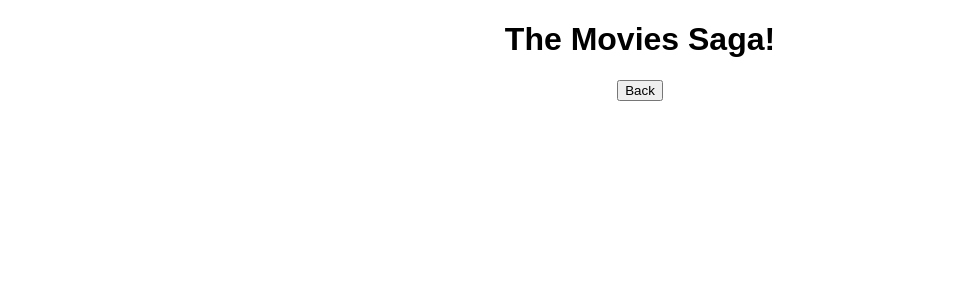
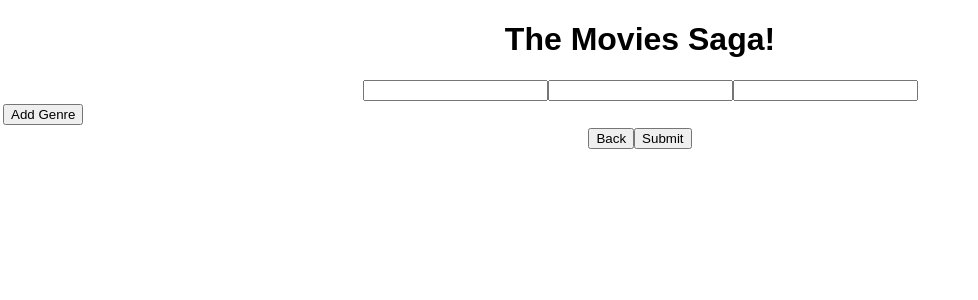
Before and after one commit to whoguy24/weekend-movie-sagas, a React (Create React App) app: page /#/add_movie in a window 1280 px wide. Shown: the top 300 px of the page, without its empty margins (0-978 px from the left). Built offline with nearby package versions, Linux system fonts and the light colour scheme.

Commit message:
Wrote functionality to allow for the adding of multiple genres to a movie.

```diff
--- a/src/components/App/App.js
+++ b/src/components/App/App.js
@@ -20,9 +20,6 @@ function App() {
         <Route path="/add_movie" exact>
           <MovieAdd />
         </Route>
-
-        {/* Add Movie page */}
-
       </Router>
     </div>
   );
--- /dev/null
+++ b/src/components/GenreDropdown/GenreDropdown.jsx
@@ -0,0 +1,43 @@
+// IMPORT COMPONENTS
+import { useState, useEffect } from 'react';
+import { useSelector, useDispatch } from 'react-redux';
+
+// COMPONENT FUNCTION
+function GenresDropdown () {
+
+    // Define Import Variables
+    const dispatch = useDispatch();
+
+    // Define Redux Store Variables
+    const genres = useSelector(store => store.genres);
+
+    // Define Local State Variables
+    let [id, setId] = useState(0);
+
+    function handleGenreDropdown (id) {
+        setId(id);
+    }
+
+    // Run Code on Page Load
+    useEffect(() => {
+        dispatch({ type: 'FETCH_GENRES' });
+    }, []);
+
+    return (
+        <div>
+            <select value={id} onChange={(event) => handleGenreDropdown(event.target.value)}>
+                <option disabled value='0'>Select Genre</option>
+                {genres.map((genre) => {
+                    return (
+                        <option key={genre.id} value={genre.id}>
+                            {genre.name}
+                        </option>
+                    );
+                })}
+            </select>
+        </div>
+    )
+}
+
+// EXPORT COMPONENT
+export default GenresDropdown;
--- a/src/components/MovieAdd/MovieAdd.jsx
+++ b/src/components/MovieAdd/MovieAdd.jsx
@@ -1,19 +1,114 @@
 // IMPORT COMPONENTS
 import { useHistory } from 'react-router-dom';
+import { useState, useEffect } from 'react';
+import { useSelector, useDispatch } from 'react-redux';
+import GenreDropdown from '../GenreDropdown/GenreDropdown.jsx'
 
 // COMPONENT FUNCTION
 function MovieAdd () {
 
     // Define Import Variables
+    const dispatch = useDispatch();
     const history = useHistory();
+
+    // Define Local State Variables
+    let [title, setTitle] = useState('');
+    let [imageLink, setImageLink] = useState('');
+    let [description, setDescription] = useState('');
+    let [associatedGenres, setAssociatedGenres] = useState([]);
+
+    const genres = useSelector(store => store.genres);
+
+    // let newGenres = [
+    //     {
+    //         id:1,
+    //         name:'Adventure'
+    //     },
+    //     {
+    //         id:2,
+    //         name:'Whatever'
+    //     }
+    // ]
+
+    // Run Code on Page Load
+    // useEffect(() => {
+    // }, []);
 
     // Handle Back Button
     function handleBackButton () {
         history.push('/');
     }
 
+    // Handle Submit Button
+    function handleSubmitButton (event) {
+        event.preventDefault()
+        console.log('CLICK');
+    }
+
+    // Define Movie Genre
+    function handleAddGenre (event) {
+        event.preventDefault();
+        let newGenresList = [... associatedGenres];
+        newGenresList.push(0)
+        setAssociatedGenres(newGenresList);
+    }
+
     return (
-        <button onClick={handleBackButton}>Back</button>
+
+        <div>
+
+            <form action="handleSubmitButton">
+                <input type="text"
+                    value={title}
+                    onChange={(event) => setTitle(event.target.value)}
+                />
+                <input type="text"
+                    value={imageLink}
+                    onChange={(event) => setImageLink(event.target.value)}
+                />
+                <input type="text"
+                    value={description}
+                    onChange={(event) => setDescription(event.target.value)}
+                />
+
+
+
+
+
+                <table>
+                    <tbody>
+
+                            {associatedGenres.map((movieGenre) => {
+
+                                return (
+                                    <tr key={movieGenre}>
+                                        <td>
+                                            <GenreDropdown />
+                                        </td>
+                                    </tr>
+                                );
+                            })}
+
+                        <tr>
+
+                            <td>
+                                <button onClick={handleAddGenre}>Add Genre</button>
+                            </td>
+                        </tr>
+                    </tbody>
+                </table>
+
+
+
+            </form>
+
+
+
+
+
+            <button onClick={handleBackButton}>Back</button>
+            <button onClick={handleSubmitButton}>Submit</button>
+        </div>
     )
 }
 
--- a/src/components/MovieList/MovieList.jsx
+++ b/src/components/MovieList/MovieList.jsx
@@ -7,13 +7,18 @@ import MovieListItem from '../MovieListItem/MovieListItem.jsx'
 // COMPONENT FUNCTION
 function MovieList() {
 
+    // Define Import Variables
     const dispatch = useDispatch();
+
+    // Define Redux Store Variables
     const movies = useSelector(store => store.movies);
 
+    // Run Code on Page Load
     useEffect(() => {
         dispatch({ type: 'FETCH_MOVIES' });
     }, []);
 
+    // Render on the DOM
     return (
         <main>
             <h1>MovieList</h1>
@@ -23,7 +28,6 @@ function MovieList() {
                 ))}
             </section>
         </main>
-
     );
 }
 
--- a/src/index.js
+++ b/src/index.js
@@ -27,18 +27,28 @@ import axios from 'axios';
 
 // Create Root Saga Generators
 function* rootSaga() {
-    yield takeEvery('FETCH_MOVIES', fetchAllMovies);
+    yield takeEvery('FETCH_MOVIES', fetchMovies);
+    yield takeEvery('FETCH_GENRES', fetchGenres);
 }
 
 // Fetch Movies from the Database
-function* fetchAllMovies() {
+function* fetchMovies() {
     try {
         const movies = yield axios.get('/api/movie');
-        console.log('get all:', movies.data);
         yield put({ type: 'SET_MOVIES', payload: movies.data });
+    } catch {
+        console.log('There was an error fetching movies from the database.');
+    }
 
+}
+
+// Fetch Genres from the Database
+function* fetchGenres() {
+    try {
+        const genres = yield axios.get('/api/genre');
+        yield put({ type: 'SET_GENRES', payload: genres.data });
     } catch {
-        console.log('get all error');
+        console.log('There was an error fetching genres from the database.');
     }
 
 }
```
Also changed, not shown: 1 other file (tests, documents, lock files or other folders).
